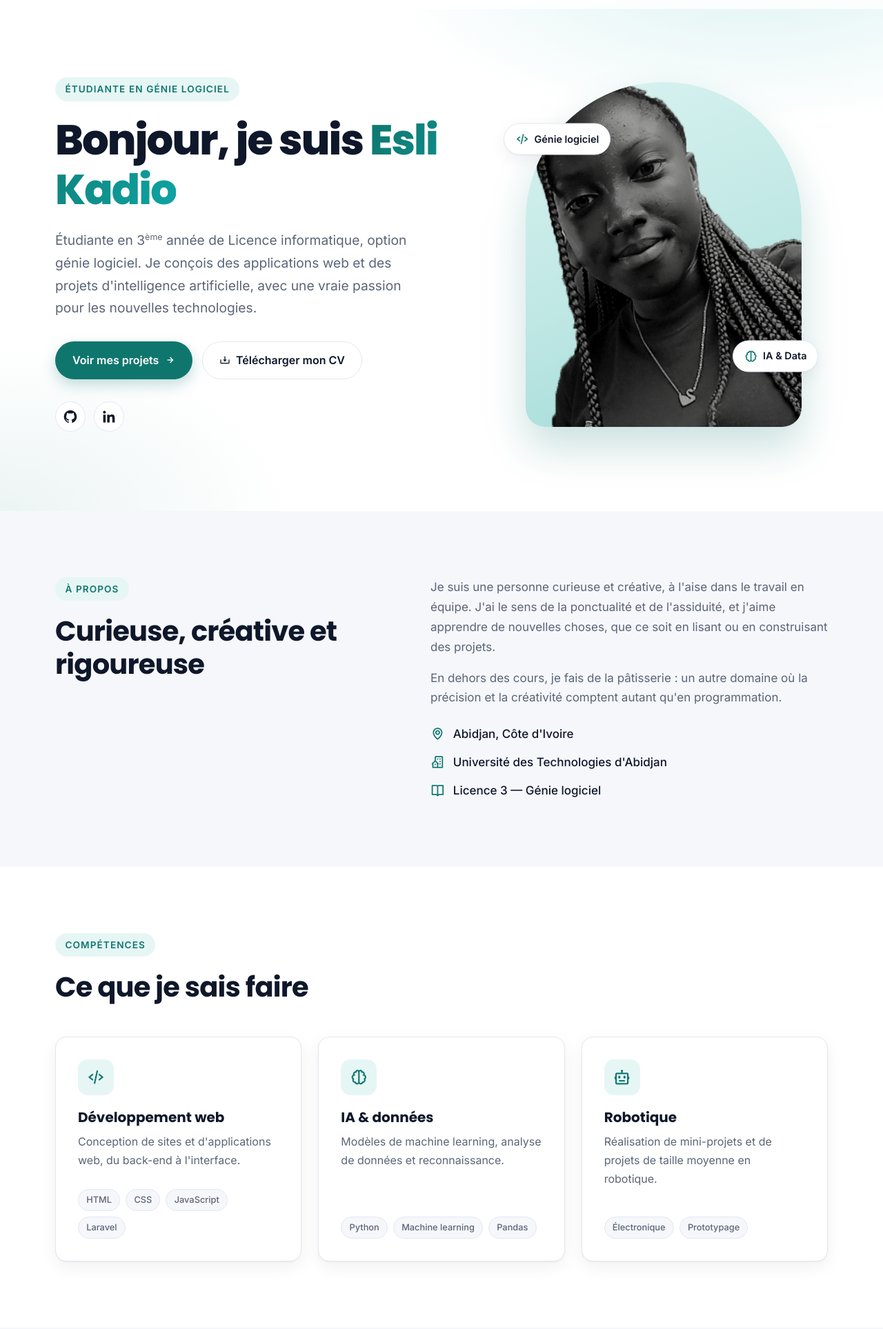
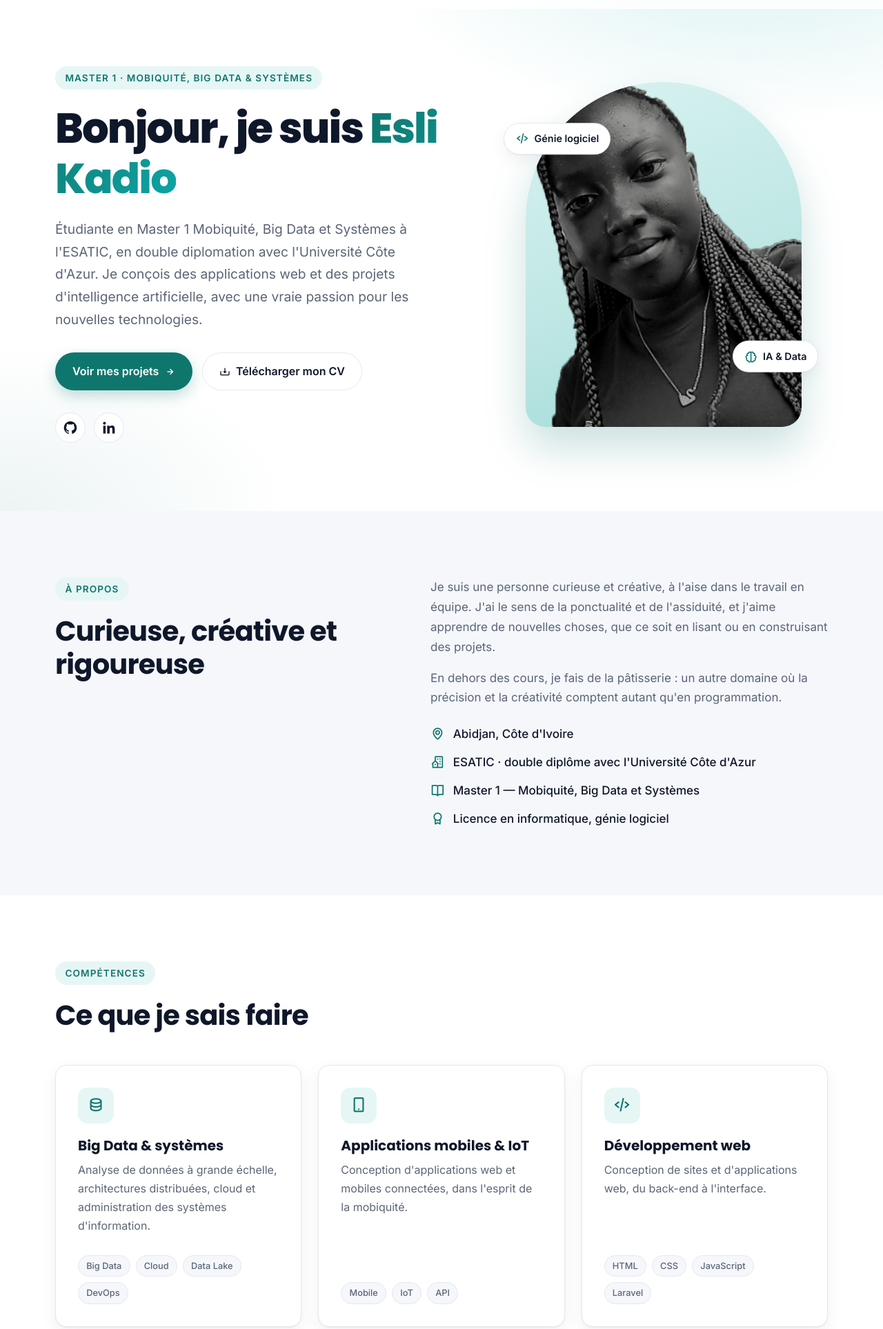
Before and after one commit to esli-ariel/Portfolio, a plain HTML site: page index.html in a window 1280 px wide. Shown: the part 59-1986 px from the top of the page at 69% size. Drawn offline with nearby package versions, Linux system fonts and the light colour scheme.

Commit message:
feat: ajouter le Master 1 MBDS (ESATIC / Université Côte d'Azur)
- en-tête, À propos et formation mis à jour avec le Master 1 Mobiquité, Big Data et Systèmes
- nouvelles cartes de compétences : Big Data & systèmes, applications mobiles & IoT
- grille de compétences recentrée pour cinq cartes
- titre et description de la page mis à jour

Co-Authored-By: Claude Sonnet 5.5 <noreply@anthropic.com>

```diff
--- a/index.html
+++ b/index.html
@@ -3,8 +3,8 @@
 <head>
     <meta charset="UTF-8">
     <meta name="viewport" content="width=device-width, initial-scale=1.0">
-    <title>Esli Kadio — Étudiante en génie logiciel</title>
-    <meta name="description" content="Portfolio d'Esli Kadio, étudiante en 3ème année de Licence informatique option génie logiciel à l'Université des Technologies d'Abidjan.">
+    <title>Esli Kadio — Master Mobiquité, Big Data &amp; Systèmes</title>
+    <meta name="description" content="Portfolio d'Esli Kadio, étudiante en Master 1 Mobiquité, Big Data et Systèmes à l'ESATIC, en double diplomation avec l'Université Côte d'Azur.">
     <meta property="og:title" content="Esli Kadio — Étudiante en génie logiciel">
     <meta property="og:description" content="Développement web, IA et projets de génie logiciel.">
     <meta property="og:type" content="website">
@@ -36,12 +36,12 @@
         <section class="hero" id="home">
             <div class="container hero-grid">
                 <div class="hero-content reveal">
-                    <span class="eyebrow">Étudiante en génie logiciel</span>
+                    <span class="eyebrow">Master 1 · Mobiquité, Big Data &amp; Systèmes</span>
                     <h1>Bonjour, je suis <span class="grad">Esli Kadio</span></h1>
                     <p class="lead">
-                        Étudiante en 3<sup>ème</sup> année de Licence informatique, option génie logiciel.
-                        Je conçois des applications web et des projets d'intelligence artificielle,
-                        avec une vraie passion pour les nouvelles technologies.
+                        Étudiante en Master 1 Mobiquité, Big Data et Systèmes à l'ESATIC, en double diplomation
+                        avec l'Université Côte d'Azur. Je conçois des applications web et des projets
+                        d'intelligence artificielle, avec une vraie passion pour les nouvelles technologies.
                     </p>
                     <div class="hero-actions">
                         <a href="#projects" class="btn btn-primary">Voir mes projets <i class="bx bx-right-arrow-alt"></i></a>
@@ -83,8 +83,9 @@
                     </p>
                     <ul class="facts">
                         <li><i class="bx bx-map"></i> Abidjan, Côte d'Ivoire</li>
-                        <li><i class="bx bx-building-house"></i> Université des Technologies d'Abidjan</li>
-                        <li><i class="bx bx-book-open"></i> Licence 3 — Génie logiciel</li>
+                        <li><i class="bx bx-building-house"></i> ESATIC · double diplôme avec l'Université Côte d'Azur</li>
+                        <li><i class="bx bx-book-open"></i> Master 1 — Mobiquité, Big Data et Systèmes</li>
+                        <li><i class="bx bx-award"></i> Licence en informatique, génie logiciel</li>
                     </ul>
                 </div>
             </div>
@@ -98,6 +99,18 @@
                     <h2 class="section-title">Ce que je sais faire</h2>
                 </div>
                 <div class="cards three">
+                    <article class="card reveal">
+                        <div class="icon"><i class="bx bx-data"></i></div>
+                        <h3>Big Data &amp; systèmes</h3>
+                        <p>Analyse de données à grande échelle, architectures distribuées, cloud et administration des systèmes d'information.</p>
+                        <ul class="tags"><li>Big Data</li><li>Cloud</li><li>Data Lake</li><li>DevOps</li></ul>
+                    </article>
+                    <article class="card reveal">
+                        <div class="icon"><i class="bx bx-mobile-alt"></i></div>
+                        <h3>Applications mobiles &amp; IoT</h3>
+                        <p>Conception d'applications web et mobiles connectées, dans l'esprit de la mobiquité.</p>
+                        <ul class="tags"><li>Mobile</li><li>IoT</li><li>API</li></ul>
+                    </article>
                     <article class="card reveal">
                         <div class="icon"><i class="bx bx-code-alt"></i></div>
                         <h3>Développement web</h3>
@@ -171,6 +184,11 @@
                 </div>
                 <ol class="timeline">
                     <li class="reveal">
+                        <span class="year">2026 · En cours</span>
+                        <h3>Master 1 — Mobiquité, Big Data et Systèmes</h3>
+                        <p>ESATIC, en double diplomation avec l'Université Côte d'Azur</p>
+                    </li>
+                    <li class="reveal">
                         <span class="year">2025</span>
                         <h3>Licence 3 — Informatique, génie logiciel</h3>
                         <p>Université des Technologies d'Abidjan, Riviera Palmeraie</p>
--- a/style.css
+++ b/style.css
@@ -151,7 +151,8 @@ sup { font-size: .65em; }
 
 /* Cards */
 .cards { display: grid; gap: 1.5rem; }
-.cards.three { grid-template-columns: repeat(3, 1fr); }
+.cards.three { display: flex; flex-wrap: wrap; justify-content: center; }
+.cards.three .card { flex: 1 1 300px; max-width: calc(33.333% - 1rem); }
 .cards.two { grid-template-columns: repeat(2, 1fr); }
 .card {
     background: var(--surface); border: 1px solid var(--border);
@@ -224,7 +225,7 @@ sup { font-size: .65em; }
     .hero-actions, .social-media { justify-content: center; }
     .badge-1 { left: -12%; } .badge-2 { right: -12%; }
     .about-grid { grid-template-columns: 1fr; gap: 1.5rem; }
-    .cards.three { grid-template-columns: 1fr; }
+    .cards.three .card { max-width: calc(50% - .75rem); }
     .section { padding: 4.5rem 0; }
 }
 
@@ -244,6 +245,7 @@ sup { font-size: .65em; }
 
 @media (max-width: 680px) {
     .cards.two { grid-template-columns: 1fr; }
+    .cards.three .card { max-width: 100%; }
     .btn { width: 100%; justify-content: center; }
     .hero-actions { flex-direction: column; }
     .footer { flex-direction: column; gap: 1rem; }
```
